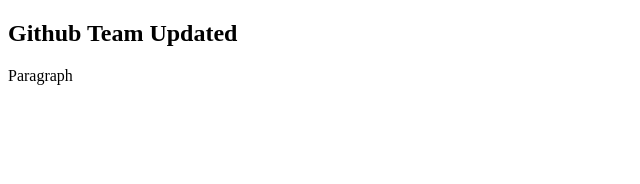
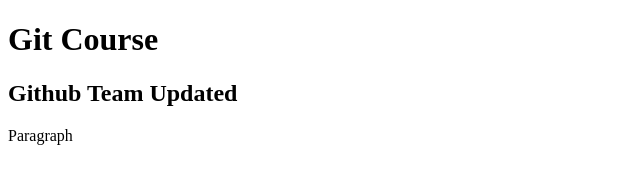
Before and after one commit to abdomagdy00/Git_Course, a plain HTML site: page index.html in a window 1280 px wide. Shown: the whole page, without its empty margins (0-640 px from the left). Drawn offline with Linux system fonts and the light colour scheme.

Commit message:
add: new commit

```diff
--- a/index.html
+++ b/index.html
@@ -6,6 +6,7 @@
 		<title>Github Course</title>
 	</head>
 	<body>
+		<h1>Git Course</h1>
 		<h2>Github Team Updated</h2>
 		<p>Paragraph</p>
 	</body>
```
